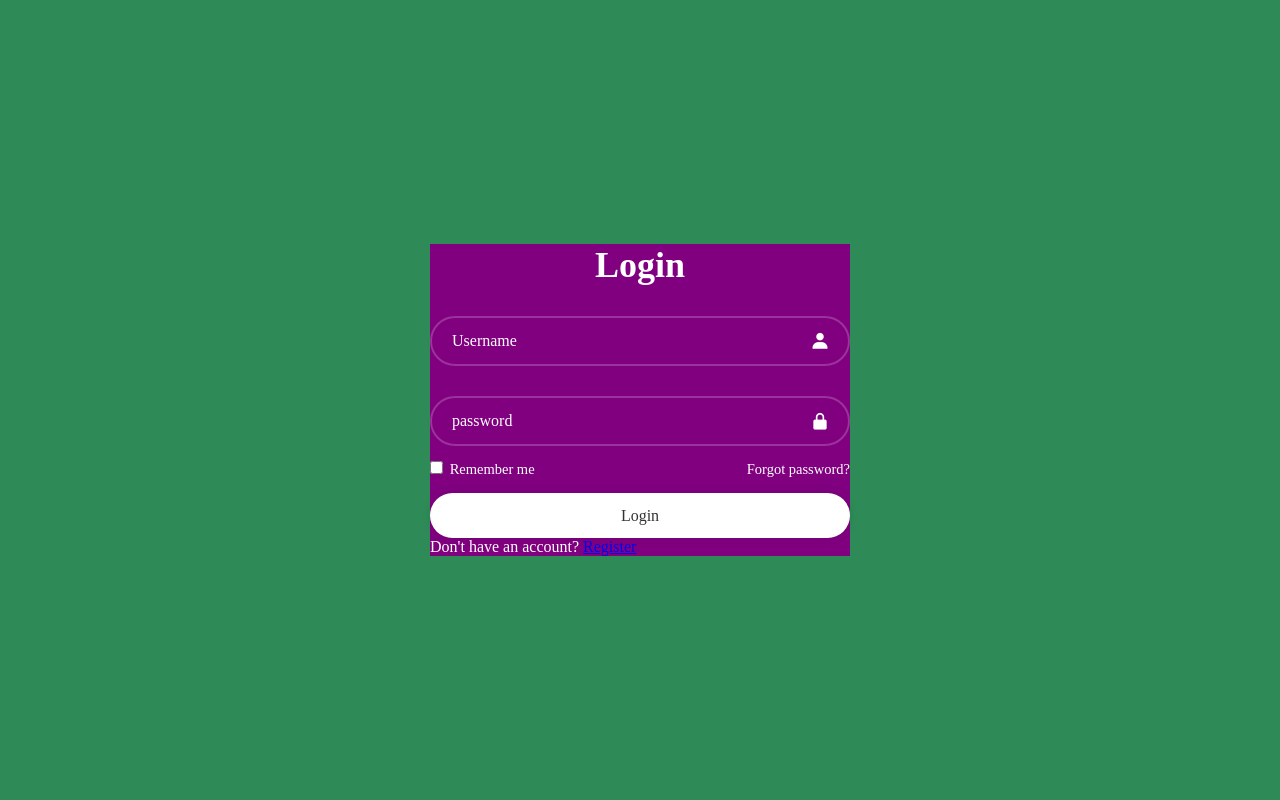
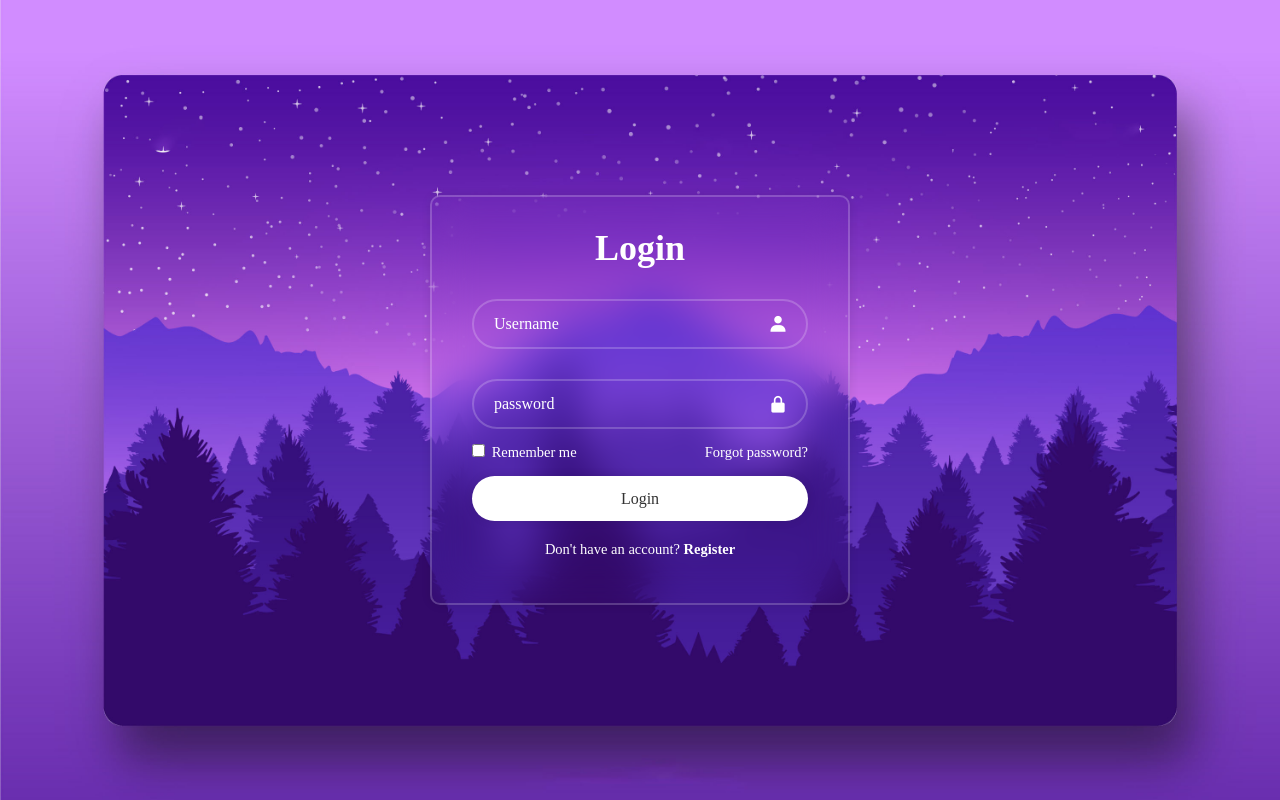
Before and after one commit to marlone000/Projeto-curso-senac-fase-inicial, a PHP site: page /login.html in a window 1280 px wide. Run offline with PHP 8.4, Linux system fonts and the light colour scheme.

Commit message:
part-final

```diff
--- a/login/login.css
+++ b/login/login.css
@@ -9,12 +9,19 @@ body{
     justify-content: center;
     align-items: center;
     min-height: 100vh;
-    background-color: seagreen;
+    background: url('fundo.jpg');
+    background-size: cover;
+    background-position: center;
 }
 .wrapper{
     width: 420px;
-    background: purple;
+    background: transparent;
+    border: 2px solid rgb(255, 255, 255, .2);
+    backdrop-filter: blur(20px);
+    box-shadow: 0 0 10px rgb(0, 0, 0, .1);
     color: #fff;
+    border-radius: 10px;
+    padding: 30px 40px;
 }
 .wrapper h1{
     font-size: 36px;
@@ -82,3 +89,19 @@ body{
     color: #333;
     font-weight: 600px;
 }
+
+.wrapper .register-link{
+    font-size: 14.5px;
+    text-align: center;
+    margin: 20px 0 15px;
+}
+.register-link p a{
+    color: #fff;
+    text-decoration: none;
+    font-weight: 600;
+}
+
+.register-link p a:hover{
+    text-decoration: underline;
+
+}
```
Also changed, not shown: login/fundo.jpg (added).
